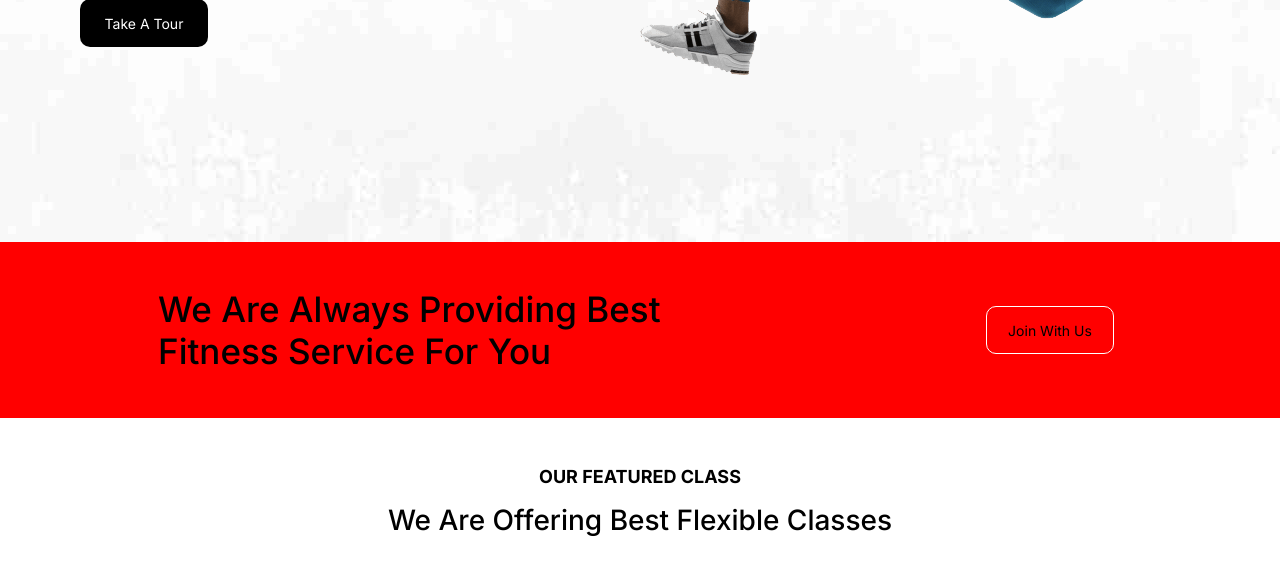
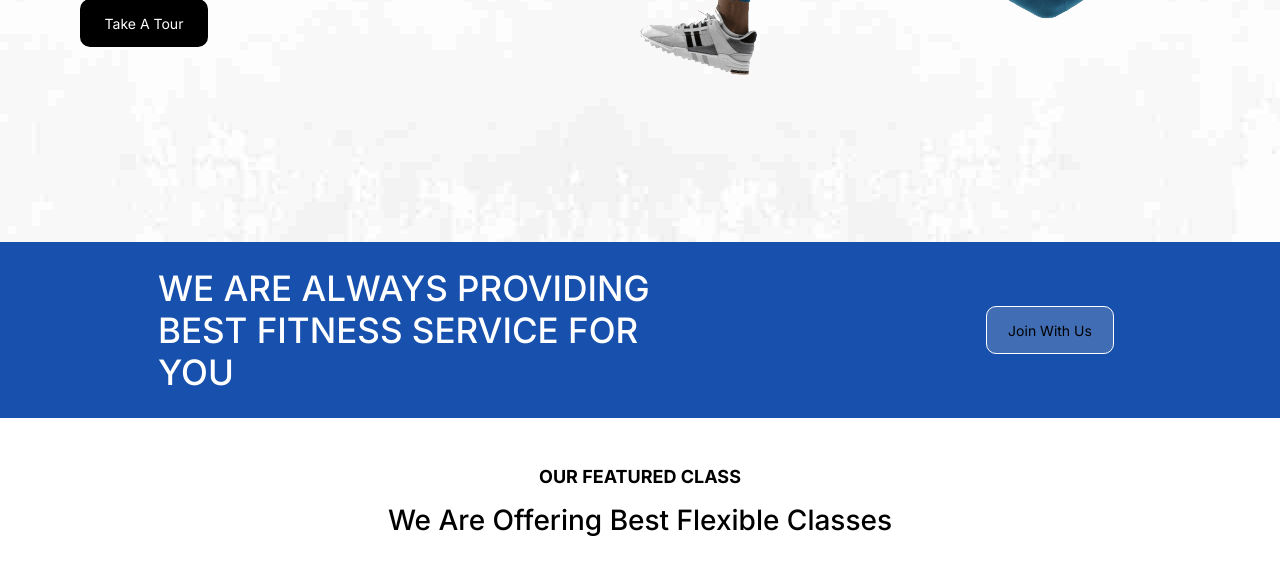
Before and after one commit to SshAayush/GYMBooker, a Django app: page / in a window 1280 px wide. Shown: the part 1838-2403 px from the top of the page. Run offline with Django 4.2, Linux system fonts and the light colour scheme.

Commit message:
changes in provide section

```diff
--- a/static/css/landingpage.css
+++ b/static/css/landingpage.css
@@ -273,7 +273,7 @@
   display: flex;
   justify-content: space-around;
   align-items: center;
-  background-color: red;
+  background-color: #1750ad;
   height: 22vh;
 }
 .provide-content {
@@ -282,12 +282,14 @@
 .provide-text {
   font-size: 35px;
   font-weight: 500;
+  color: #fff;
+  text-transform: uppercase;
 }
 .provide-btn {
   width: 8rem;
   height: 3rem;
   border: 1px solid white;
-  background-color: red;
+  background-color: #416db4;
   border-radius: 10px;
   transition: ease-in-out 0.5s;
 }
```
